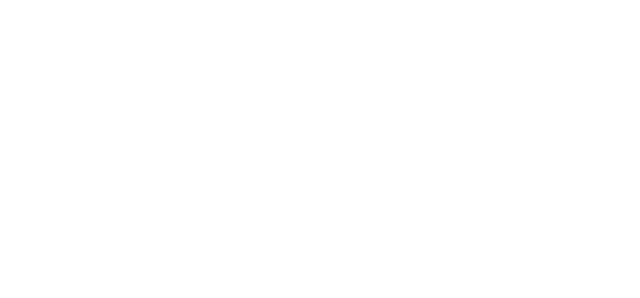
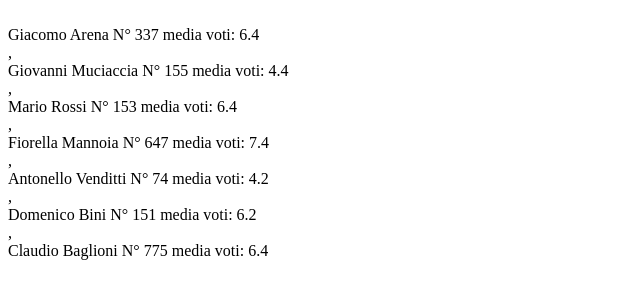
Before and after one commit to GiacomoArena/js-jsnacks-blocco-5, a plain HTML site: page jSnack 2/index.html in a window 1280 px wide. Shown: the whole page, without its empty margins (0-640 px from the left). Drawn offline with Linux system fonts and the light colour scheme.

Commit message:
update commit

```diff
--- a/jSnack 2/index.html
+++ b/jSnack 2/index.html
@@ -7,7 +7,7 @@
   <title>jSnack 2</title>
 </head>
 <body>
-
+  <div class="container"></div>
   <script src="script.js"></script>
 </body>
 </html>
--- a/jSnack 2/script.js
+++ b/jSnack 2/script.js
@@ -42,17 +42,14 @@
     voti:[4,8,7,6,7],
   }
 ]
-
+const container = document.querySelector('.container')
 let media;
 
-studenti.forEach((studente) => {
-media = calcolo_media(studente);
-console.log(media);
-})
 const datiUtente  =  studenti.map(studente => {
-  return `${studente.name} ${studente.lastname} N° ${studente.numMatricola} media voti: ${media}`
+  return ` <br>${studente.name} ${studente.lastname} N° ${studente.numMatricola} media voti: ${calcolo_media(studente)} <br>`
 })
 console.log(datiUtente);
+container.innerHTML += datiUtente
 
 
 
```
